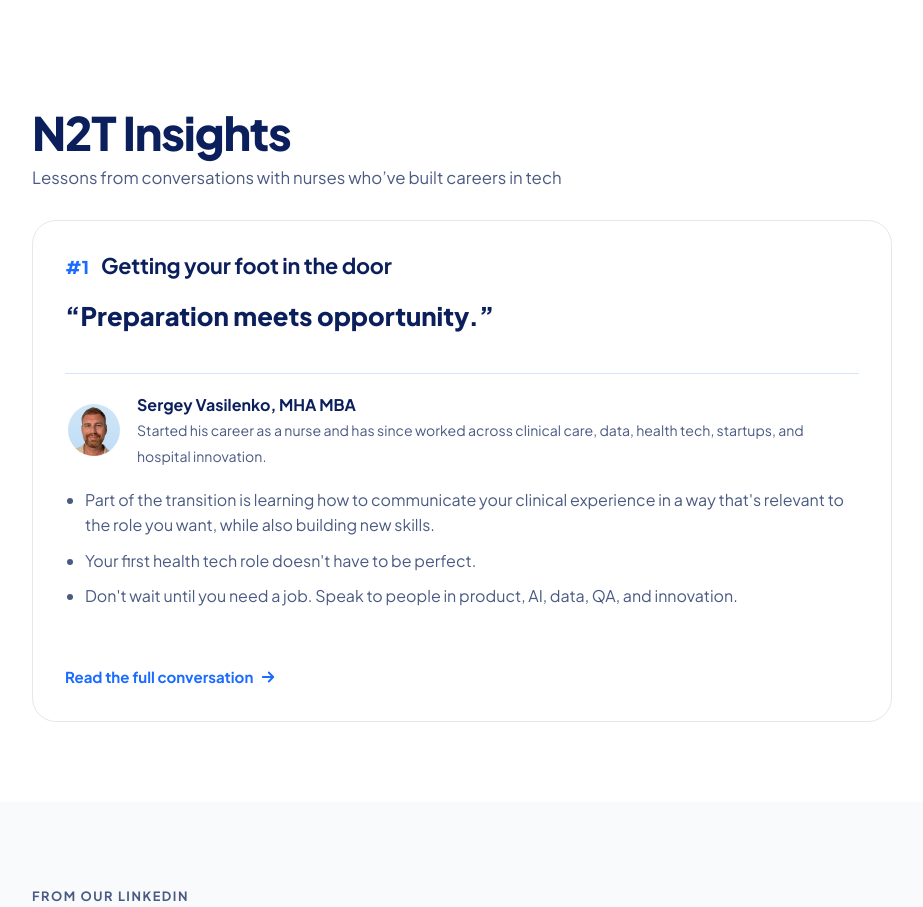
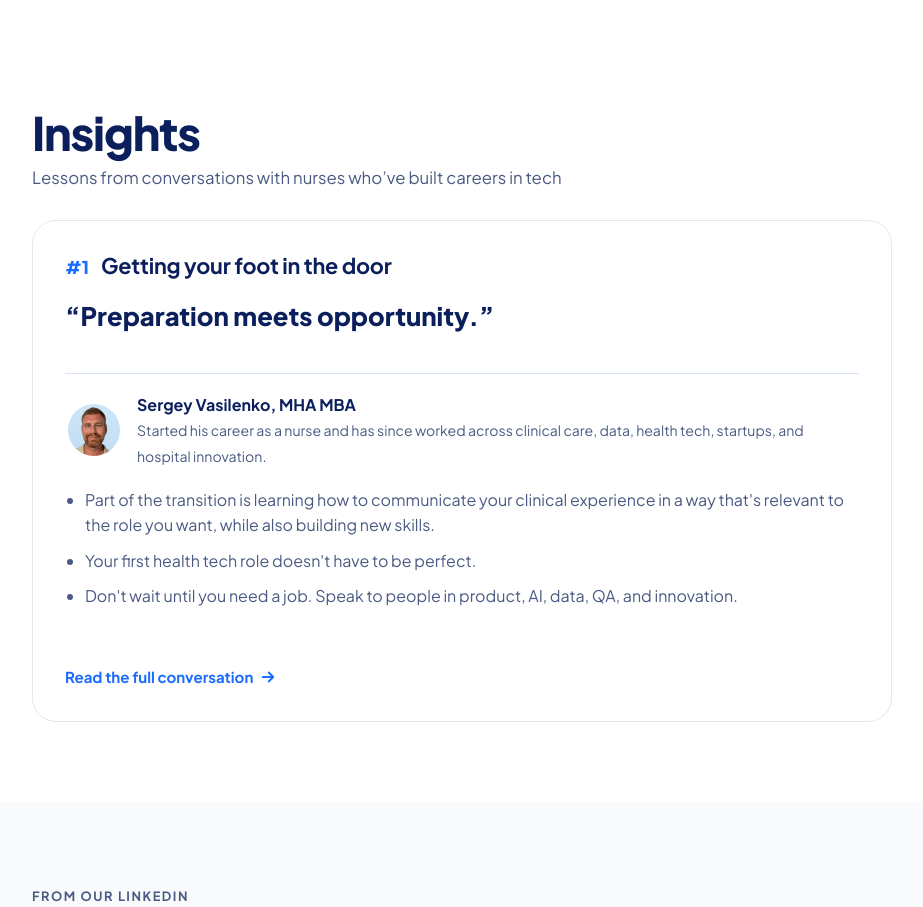
Before and after one commit to estherjac/nurse2tech, a plain HTML site: page spotlight.html in a window 1280 px wide. Shown: the part 1195-2102 px from the top of the page, without its empty margins (18-941 px from the left). Drawn offline with Linux system fonts and the light colour scheme.

Commit message:
Spotlight page: "Insights" heading
Co-Authored-By: Claude Opus 5.5 <noreply@anthropic.com>

```diff
--- a/spotlight.html
+++ b/spotlight.html
@@ -157,7 +157,7 @@
     <!-- N2T INSIGHTS: conversations -->
     <section class="section insights-section" id="insights">
       <div class="container">
-        <h2>N2T Insights</h2>
+        <h2>Insights</h2>
         <p class="sub section-sub">Lessons from conversations with nurses who&rsquo;ve built careers in tech</p>
         <article class="insight-card">
           <div class="insight-head">
```
